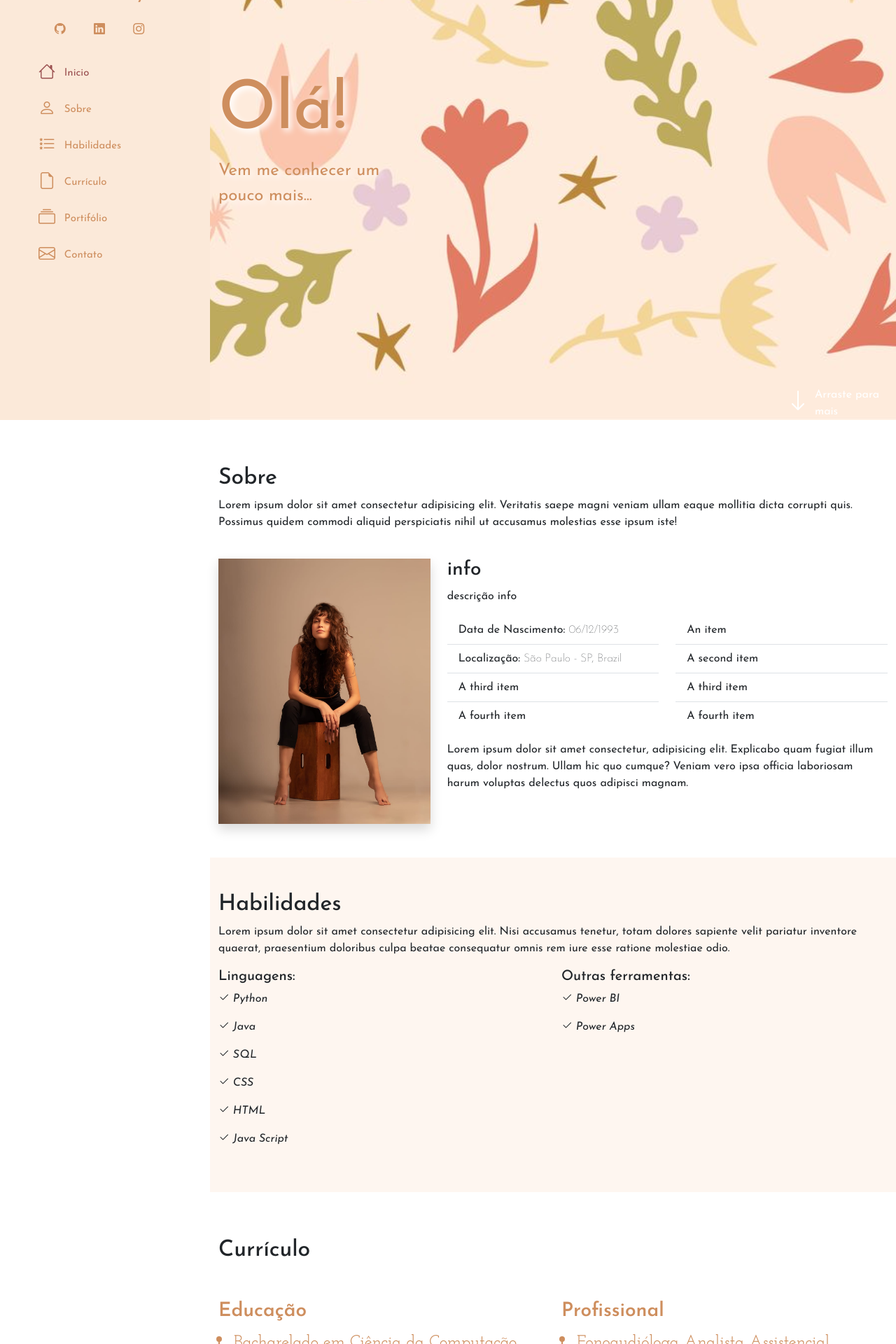
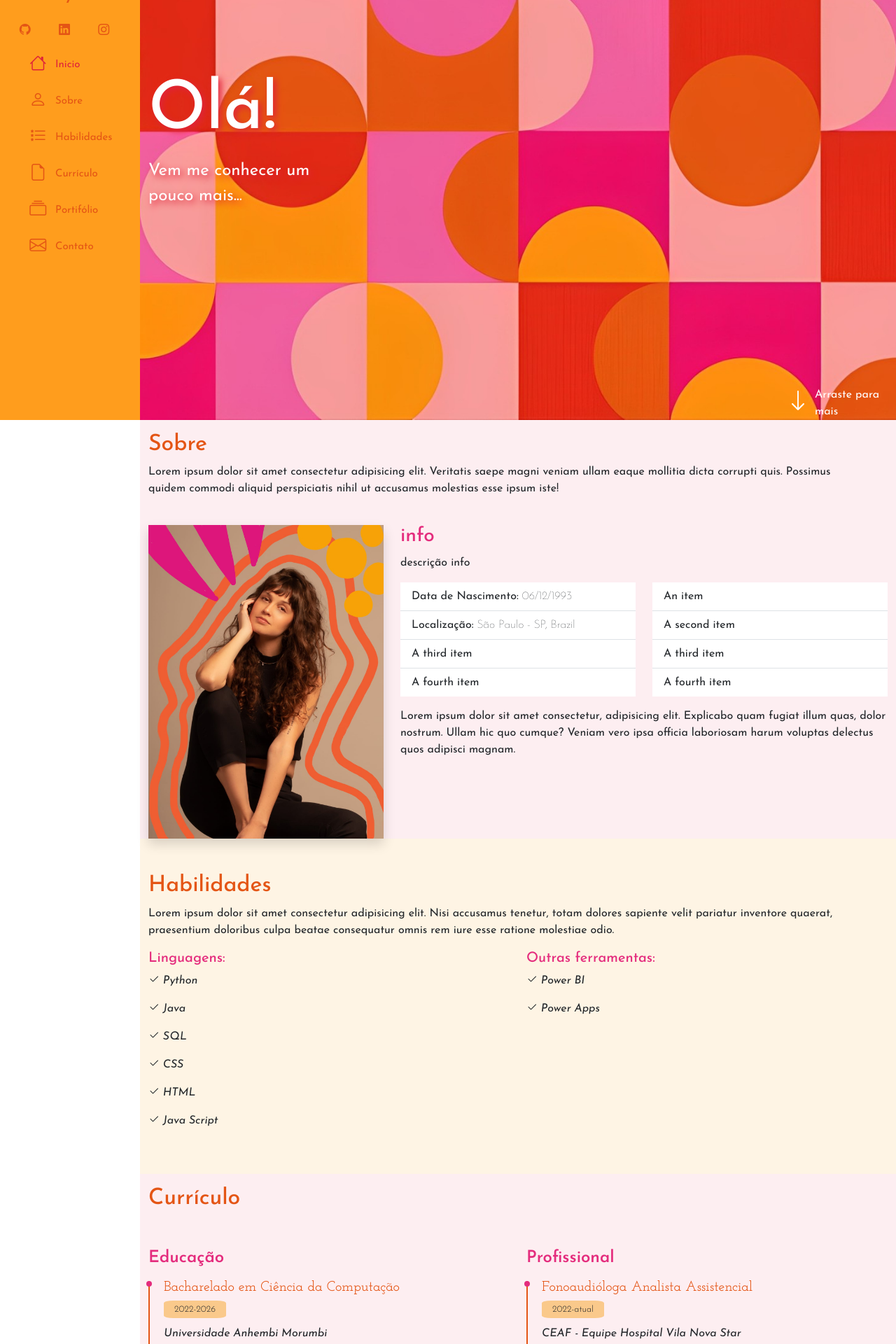
Before and after one commit to nathalietaylor/PortifolioResponsivoWeb, a Flask app: page / in a window 1280 px wide. Shown: the part 200-2120 px from the top of the page at 70% size. Run offline with Flask 3, Linux system fonts and the light colour scheme; some libraries are stand-ins or nearby versions.

Commit message:
alteração de cores

```diff
--- a/static/style.css
+++ b/static/style.css
@@ -13,9 +13,9 @@ html, body{
     top: 0;
     left: 0;
     bottom: 0;
-    background: #fbe9d9;
+    background: #ff9d1d;
     overflow-y: auto;
-    width: 300px;
+    width: 200px;
     transition: all ease-in-out 0.5s;
     padding: 0 15px;
     z-index: 9997;
@@ -25,7 +25,7 @@ html, body{
     margin: 15px auto;
     display: block;
     width: 120px;
-    border: 4px solid #ce8e5e;
+    border: 2px solid #e45515;
     border-radius: 70%;
 }
 
@@ -35,13 +35,13 @@ html, body{
     padding: 0;
     font-weight: 600;
     text-align: center;
-    color:  #ce8e5e;
+    color:  #e45515;
 }
 
 #header .profile .social-links a{
     font-size: 1rem;
     background: fbe9d9;
-    color: #ce8e5e;
+    color: #e45515;
     padding: 0.6rem;
     margin-right: 1rem;
     border-radius: 50%;
@@ -50,18 +50,18 @@ html, body{
 }
 
 #header .profile .social-links a:hover{
-    color: #9B5151;
+    color: #df233a;
 }
 
 .nav-menu{
-    padding: 1.5rem;
+    padding: 0.7rem;
 }
 
 .nav-menu a,
 .nav-menu a:focus{
     display: flex;
     align-items: center;
-    color: #ce8e5e;
+    color: #e45515;
     transition: 0.3s;
     font-size: 15px;
 }
@@ -69,7 +69,7 @@ html, body{
 .nav-menu a:focus i{
     font-size: 24px;
     padding-right: 0.8rem;
-    color: #ce8e5e;
+    color: #e45515;
 }
 
 .nav-menu a:hover,
@@ -77,22 +77,46 @@ html, body{
 .nav-menu .active:focus,
 .nav-menu li:hover > a {
     text-decoration: none;
-    color: #9B5151;
+    color: #df233a;
 }
 
 .nav-menu a:hover i,
 .nav-menu .active i,
 .nav-menu .active:focus i,
 .nav-menu li:hover >a i {
-    color: #9B5151;
+    color: #df233a;
 }
 
 #main{
-    margin-left: 300px;
+    margin-left: 200px;
+}
+
+#sobre h2{
+    color: #e45515;
+}
+
+#info h3{
+    color: #e42c7d;
+}
+
+#habilidades h2{
+    color: #e45515;
+}
+
+#curriculo h2{
+    color: #e45515;
+}
+
+#lggs h3{
+    color: #e42c7d;
+}
+
+#outrasferramentas h3{
+    color: #e42c7d;
 }
 
 #inicio {
-    background-image: url("./img/bg-flores.jpg");
+    background-image: url("./img/bg-geo.jpg");
     background-repeat: no-repeat;
     background-size: cover;
     background-attachment: fixed;
@@ -104,17 +128,17 @@ html, body{
 
 #inicio h2{
     font-size: 6rem;
-    color: #ce8e5e;
+    color: #fff;
 }
 
 #inicio span#subtitle {
     margin-right: 8rem;
     font-size: 1.5rem;
-    color: #ce8e5e;
+    color: #fff;
 }
 
 .text-shadow {
-    text-shadow: 4px 4px 10px #fff
+    text-shadow: 4px 4px 10px #df233a
 }
 
 #inicio div#arraste{
@@ -129,7 +153,7 @@ html, body{
 i.menu-mobile {
     position: fixed;
     color: #fff;
-    background-color: #fbe9d9;
+    background-color: #f7a324d7;
     right: 1rem;
     top: 1rem;
     font-size: 1.5rem;
@@ -174,42 +198,45 @@ i.menu-mobile {
 }
 * ::-webkit-scrollbar-track{
     width: 12px;
-    box-shadow: inset 0 0.3rem #fbe9d9;
+    box-shadow: inset 0 0.3rem #ed7b96;
     background-color: #fff;
 }
 * ::-webkit-scrollbar-thumb{
-    background-color: #fbe9d9;
+    background-color: #f7a324;
 }
 
-.section-bg{
-    background-color: #fbe9d965;
+.section-bg1{
+    background-color: #ed7b9621;
+}
+.section-bg2{
+    background-color: #f7a3241f;
 }
 
 .cv .cv-title{
     font-weight: 600;
     margin-top: 20px;
     margin-bottom: 20px;
-    color:#ce8e5e;
+    color:#e45515;
 }
 
 .cv .cv-item{
     padding: 0 0 20px 20px;
     margin-top: -2px;
-    border-left: 2px solid #ce8e5e;
+    border-left: 2px solid #e45515;
     position: relative;
 }
 
-.cv .cv-item h4{
+.cv .cv-item h5{
     line-height: 18px;
     font-weight: 500;
     font-family: "Josefin Slab", sans-serif;
-    color: #ce8e5e;
+    color: #e45515;
     margin-bottom: 10px;
 
 }
 
-.cv .cv-item h5{
-    background: #fbe9d9;
+.cv .cv-item h6{
+    background: #f7a3247e;
     padding: 5px 15px;
     font-weight: 350;
     display: inline-block;
@@ -225,8 +252,11 @@ i.menu-mobile {
     left: -5px;
     width: 8px;
     height: 8px;
-    border: 2px solid #ce8e5e;
-    background: #ce8e5e;
+    border: 2px solid #e42c7d;
+    background: #e42c7d;
     border-radius: 50%;
 
 }
+.cv .cv-title{
+    color: #e42c7d;
+}
--- a/templates/index.html
+++ b/templates/index.html
@@ -5,7 +5,7 @@
     <meta name="viewport" content="width=device-width, initial-scale=1.0">
     <link rel="stylesheet" href="../static/bootstrap/css/bootstrap.css">
     <link rel="stylesheet" href="../static/style.css">
-    <link rel="icon" type="image/png" href="../static/img/smile-icon.png">
+    <link rel="icon" type="image/png" href="../static/img/bg-geo - icone.jpg">
     <link rel="stylesheet" href="https://cdn.jsdelivr.net/npm/bootstrap-icons@1.11.3/font/bootstrap-icons.min.css">
 
     <title>Nathalie Taylor</title>
@@ -16,7 +16,7 @@
 
     <aside id="header">
         <section class="profile">
-            <img src="../static/img/foto-Nathalie.jpeg" alt="foto da Nathalie">
+            <img src="../static/img/bg-geo - icone.jpg" alt="foto da Nathalie aproximada">
             <h1>Nathalie Taylor</h1>
 
             <div class="social-links mt-4 text-center">
@@ -78,7 +78,7 @@
 
         </section>
 
-        <section class="container mt-5" id="sobre">
+        <section class="container mt-0 section-bg1" id="sobre">
             <div class="row w-100">
                 <div class="col-md-12">
                     <h2 class="pt-3">Sobre</h2>
@@ -87,9 +87,9 @@
 
             </div>
 
-            <div class="row mt-4">
+            <div class="row mt-4" id="info">
                 <div class="col-md-4">
-                    <img class="img-fluid shadow"  src="../static/img/foto-Nathalie.jpeg" alt="Foto da Nathalie">
+                    <img class="img-fluid shadow"  src="../static/img/foto-Nathalie2.jpeg" alt="Foto da Nathalie">
                 </div>
                 <div class="col-md-8">
                     <h3>info</h3>
@@ -123,14 +123,14 @@
 
         </section>
 
-        <section class="mt-5 section-bg" id="habilidades" >
+        <section class="mt-0 section-bg2" id="habilidades" >
 
             <div class="container pb-5">
                 <h2 class="pt-5">Habilidades</h2>
                 <p>Lorem ipsum dolor sit amet consectetur adipisicing elit. Nisi accusamus tenetur, totam dolores sapiente velit pariatur inventore quaerat, praesentium doloribus culpa beatae consequatur omnis rem iure esse ratione molestiae odio.</p>
 
                 <div class="row">
-                    <div class="col-md-6">
+                    <div class="col-md-6" id="lggs">
 
                         <h3 class="fs-5">Linguagens:</h3>
                         <p><i class="bi bi-check2" class="mt-3 mb-0"> Python</i></p>
@@ -142,7 +142,7 @@
 
 
                     </div>
-                    <div class="col-md-6">
+                    <div class="col-md-6" id="outrasferramentas">
                         <h3 class="fs-5">Outras ferramentas:</h3>
                         <p><i class="bi bi-check2" class="mt-3 mb-0"> Power BI</i></p>
                         <p><i class="bi bi-check2" class="mt-3 mb-0"> Power Apps</i></p>
@@ -156,29 +156,29 @@
 
         </section>
 
-        <section class="mt-5 cv" id="curriculo">
+        <section class="mt-0 section-bg1 cv " id="curriculo">
             <div class="container pb-5">
                 <h2 class="pt-3 pb-4">Currículo</h2>
 
                 <div class="row">
                     <div class="col-md-6">
-                        <h3 class="cv-title">Educação</h3>
+                        <h4 class="cv-title">Educação</h4>
 
                         <div class="cv-item">
-                            <h4>Bacharelado em Ciência da Computação</h4>
-                            <h5>2022-2026</h5>
+                            <h5>Bacharelado em Ciência da Computação</h5>
+                            <h6>2022-2026</h6>
                             <p><em>Universidade Anhembi Morumbi</em></p>
                         </div>
 
                         <div class="cv-item">
-                            <h4>Residência Multiprofissional em Reabilitação Física </h4>
-                            <h5>2018-2020</h5>
+                            <h5>Residência Multiprofissional em Reabilitação Física </h5>
+                            <h6>2018-2020</h6>
                             <p><em>Hospital Israelita Albert Einstein</em></p>
                         </div>
 
                         <div class="cv-item">
-                            <h4>Bacharelado em Fonoaudiologia </h4>
-                            <h5>2014-2017</h5>
+                            <h5>Bacharelado em Fonoaudiologia </h5>
+                            <h6>2014-2017</h6>
                             <p><em>Faculdade de Ciências Mèdicas da Santa Casa de São Paulo</em></p>
                         </div>
 
@@ -186,29 +186,29 @@
                     </div>
 
                     <div class="col-md-6">
-                        <h3 class="cv-title">Profissional</h3>
+                        <h4 class="cv-title">Profissional</h4>
 
                         <div class="cv-item">
-                            <h4> Fonoaudióloga Analista Assistencial </h4>
-                            <h5>2022-atual</h5>
+                            <h5> Fonoaudióloga Analista Assistencial </h5>
+                            <h6>2022-atual</h6>
                             <p><em> CEAF - Equipe Hospital Vila Nova Star </em></p>
                         </div>
 
                         <div class="cv-item">
-                            <h4> Fonoaudióloga - Coordenadora de Equipe </h4>
-                            <h5>2021-2022</h5>
+                            <h5> Fonoaudióloga - Coordenadora de Equipe </h5>
+                            <h6>2021-2022</h6>
                             <p><em> Palliare Cuidados e Serviços em Fonoaudiologia </em></p>
                         </div>
 
                         <div class="cv-item">
-                            <h4> Fonoaudióloga </h4>
-                            <h5>2020-2021</h5>
+                            <h5> Fonoaudióloga </h5>
+                            <h6>2020-2021</h6>
                             <p><em> Instituto Cor e Voz </em></p>
                         </div>
 
                         <div class="cv-item">
-                            <h4> Fonoaudióloga Residente/ Fonoaudióloga Plena</h4>
-                            <h5>2018-2021</h5>
+                            <h5> Fonoaudióloga Residente/ Fonoaudióloga Plena</h5>
+                            <h6>2018-2021</h6>
                             <p><em>Hospital Israelita Albert Einstein</em></p>
                         </div>
 
```
Also changed, not shown: static/img/bg-geo - icone.jpg (added), static/img/bg-geo.jpg (added), static/img/foto-Nathalie-cut.jpeg (added), static/img/foto-Nathalie2.jpeg (added).
